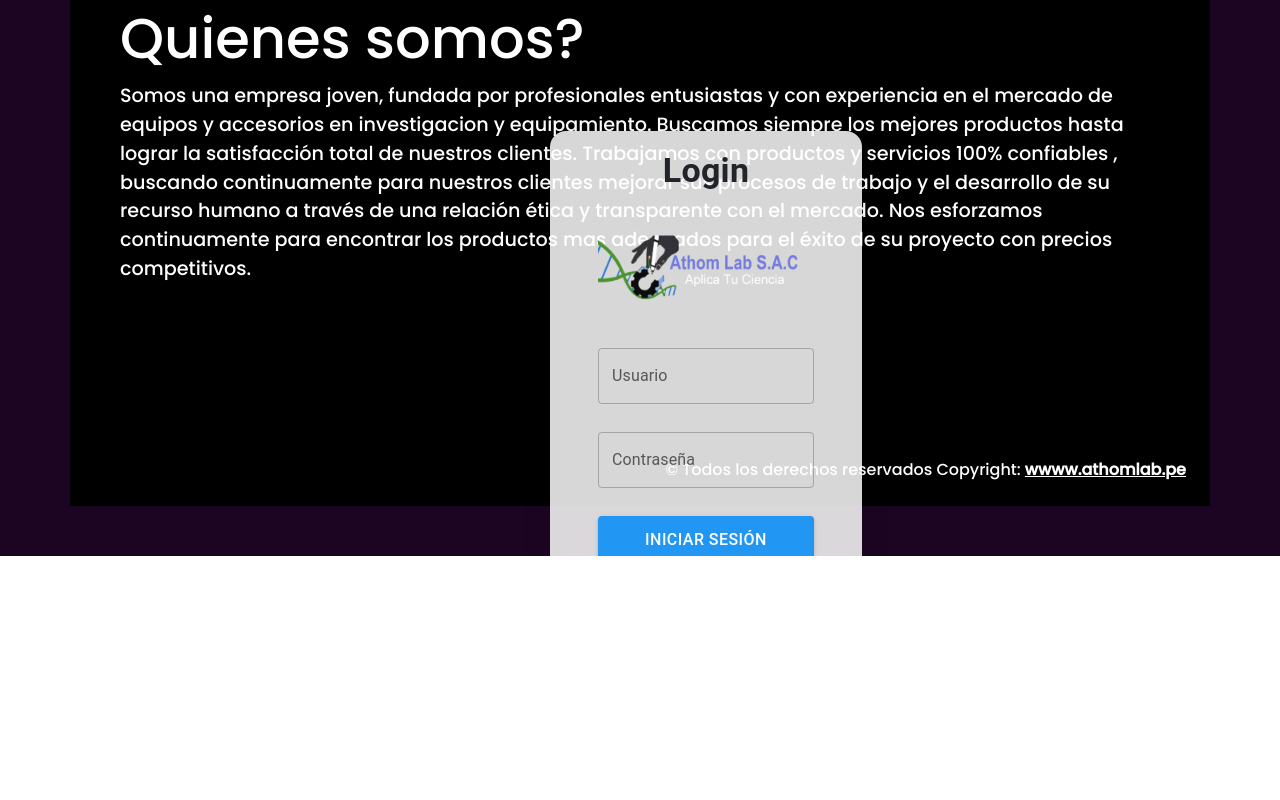
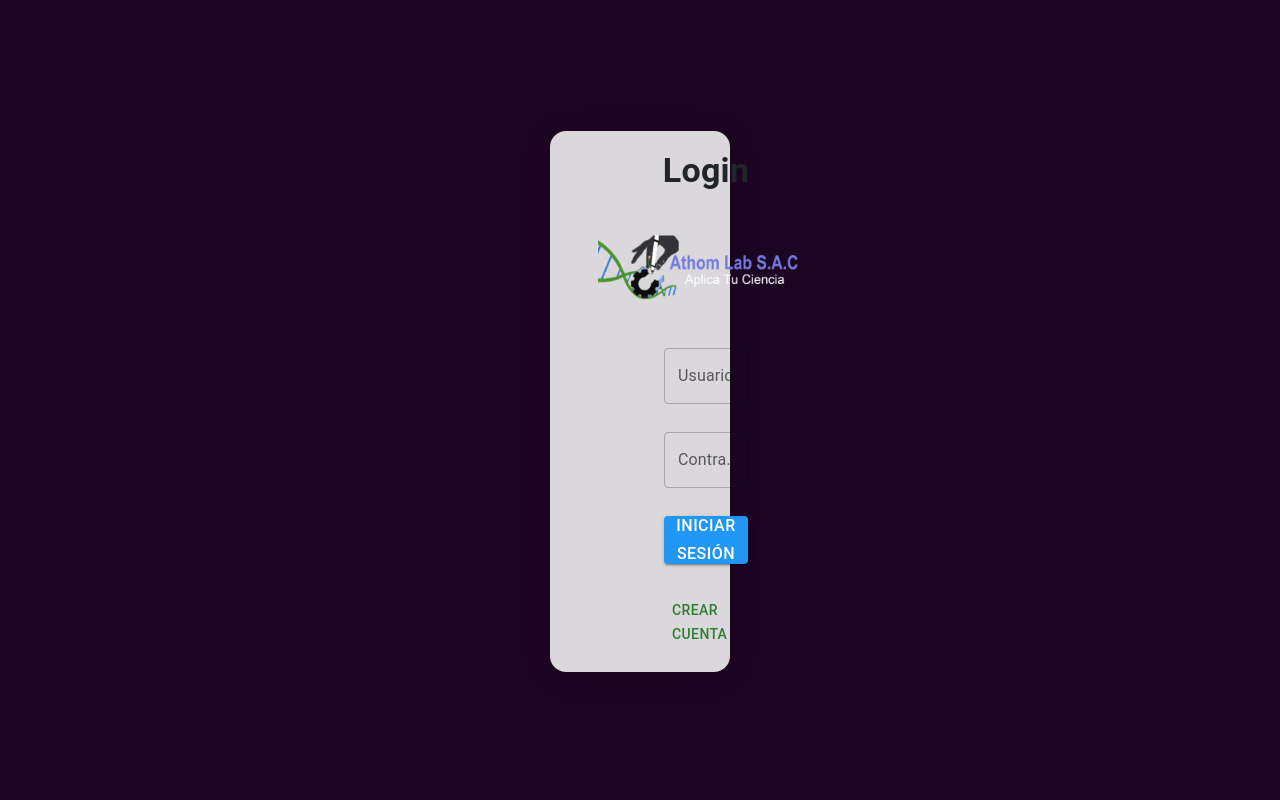
Before and after one commit to gnrd-developer/ATHOMLAB.FRONT, a React (Create React App) app: page / in a window 1280 px wide. Shown: the part 600-1400 px from the top of the page. Before the commit the page ends 1156 px from the top, so only its background shows below. Built offline with nearby package versions, Linux system fonts and the light colour scheme; no server answers.

Commit message:
16-02-2024

```diff
--- a/src/components/auth/login.js
+++ b/src/components/auth/login.js
@@ -169,9 +169,9 @@ function Login() {
 
         </Stack>
 
-        <Footer/>
+      </div>{/*este es el div del quienes somos*/}
 
-      </div>{/*este es el div del quienes somos*/}
+      <Footer/>
 
     </div>
   );
--- a/src/components/auth/login.module.css
+++ b/src/components/auth/login.module.css
@@ -37,7 +37,7 @@
     bottom: 0;
     width: 100%;
     height: 100px;
-    background: linear-gradient(to top, #1c0522, transparent);
+    background: #1c0522;
     z-index: 1000;
     pointer-events: none;
     transform: translateY(60px);
@@ -65,7 +65,6 @@
 }
 
 .card {
-    position: absolute;
     display: grid;
     grid-template-columns: repeat(auto-fit, minmax(300px, 1fr));
     gap: 20px;
```
